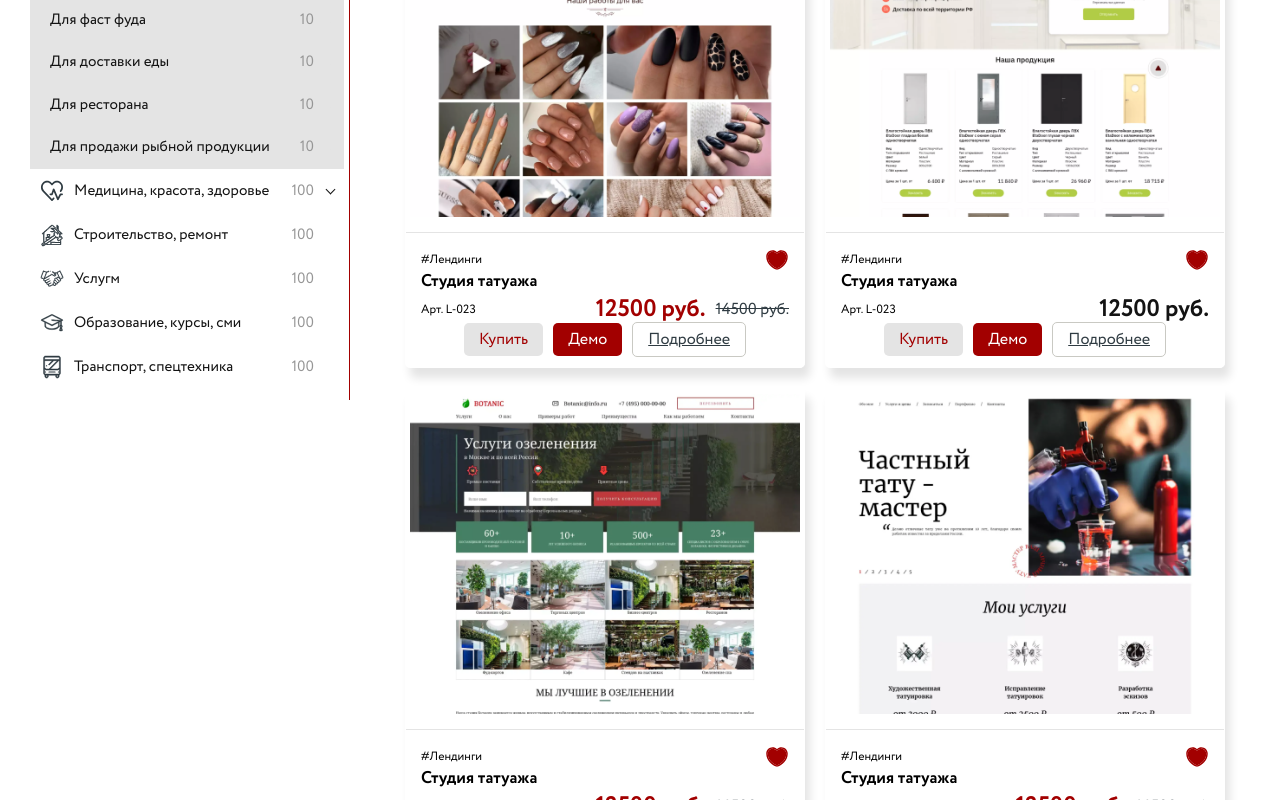
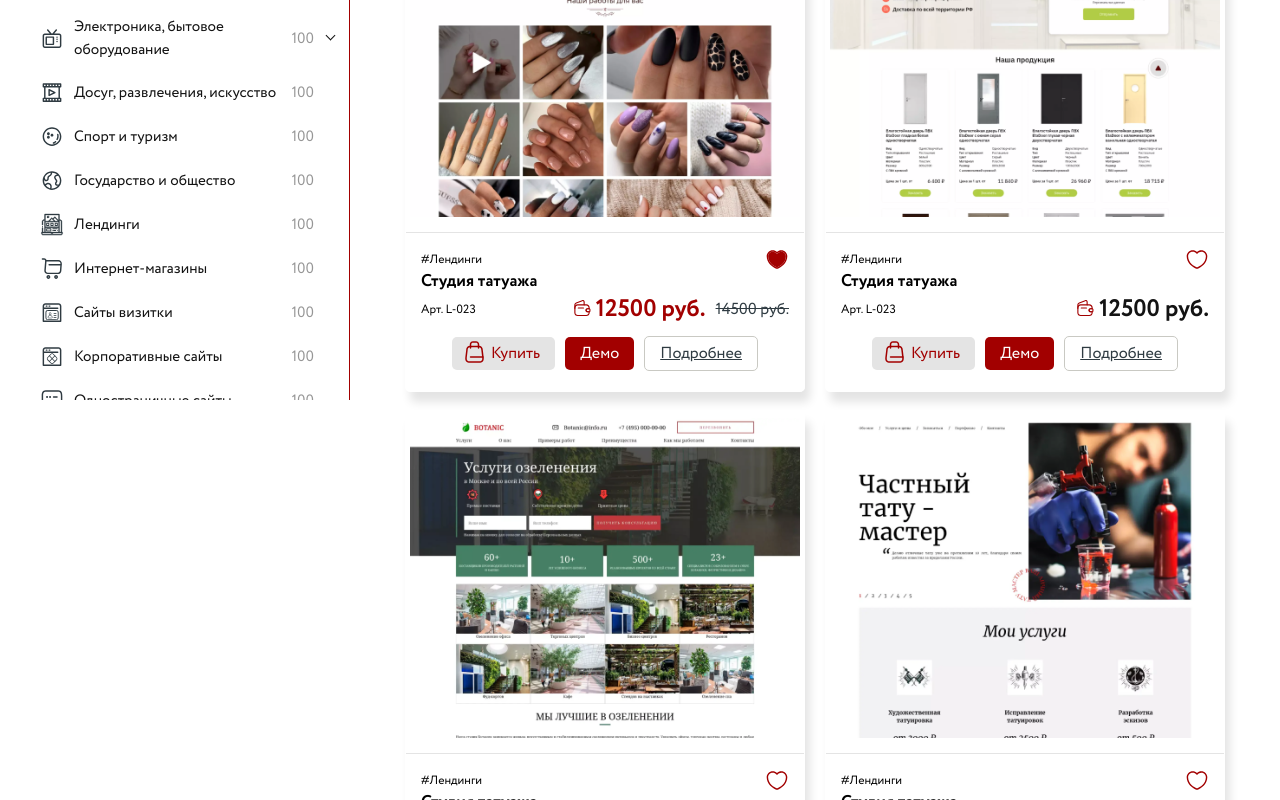
Before and after one commit to Artematrr/Ready-made-Solutions, a React (Vite) app: page / in a window 1280 px wide. Shown: the part 400-1200 px from the top of the page. Built offline with nearby package versions, Linux system fonts and the light colour scheme.

Commit message:
upd product section

```diff
--- a/src/screens/HomePage.jsx
+++ b/src/screens/HomePage.jsx
@@ -41,16 +41,11 @@ const HomePage = () => {
                 <div className='row'>
                   <div className='card-tag'>#Лендинги</div>
                   <div className='card-favourites'>
-                    <img
-                      src='img/icons/heart-full.svg'
-                      alt='favourites'
-                    />
+                    <i className='heart-full'></i>
                   </div>
                 </div>
                 <div className='row'>
-                  <div className='card-title'>
-                  Студия татуажа
-                  </div>
+                  <div className='card-title'>Студия татуажа </div>
                 </div>
               </div>
               <div className='card-bottom'>
@@ -84,16 +79,11 @@ const HomePage = () => {
                 <div className='row'>
                   <div className='card-tag'>#Лендинги</div>
                   <div className='card-favourites'>
-                    <img
-                      src='img/icons/heart-full.svg'
-                      alt='favourites'
-                    />
+                    <i className='heart-empty'></i>
                   </div>
                 </div>
                 <div className='row'>
-                  <div className='card-title'>
-                  Студия татуажа
-                  </div>
+                  <div className='card-title'>Студия татуажа</div>
                 </div>
               </div>
               <div className='card-bottom'>
@@ -126,16 +116,11 @@ const HomePage = () => {
                 <div className='row'>
                   <div className='card-tag'>#Лендинги</div>
                   <div className='card-favourites'>
-                    <img
-                      src='img/icons/heart-full.svg'
-                      alt='favourites'
-                    />
+                    <i className='heart-empty'></i>
                   </div>
                 </div>
                 <div className='row'>
-                  <div className='card-title'>
-                  Студия татуажа
-                  </div>
+                  <div className='card-title'>Студия татуажа</div>
                 </div>
               </div>
               <div className='card-bottom'>
@@ -169,16 +154,11 @@ const HomePage = () => {
                 <div className='row'>
                   <div className='card-tag'>#Лендинги</div>
                   <div className='card-favourites'>
-                    <img
-                      src='img/icons/heart-full.svg'
-                      alt='favourites'
-                    />
+                    <i className='heart-empty'></i>
                   </div>
                 </div>
                 <div className='row'>
-                  <div className='card-title'>
-                  Студия татуажа
-                  </div>
+                  <div className='card-title'>Студия татуажа</div>
                 </div>
               </div>
               <div className='card-bottom'>
@@ -212,16 +192,11 @@ const HomePage = () => {
                 <div className='row'>
                   <div className='card-tag'>#Лендинги</div>
                   <div className='card-favourites'>
-                    <img
-                      src='img/icons/heart-full.svg'
-                      alt='favourites'
-                    />
+                    <i className='heart-empty'></i>
                   </div>
                 </div>
                 <div className='row'>
-                  <div className='card-title'>
-                  Студия татуажа
-                  </div>
+                  <div className='card-title'>Студия татуажа</div>
                 </div>
               </div>
               <div className='card-bottom'>
@@ -255,16 +230,11 @@ const HomePage = () => {
                 <div className='row'>
                   <div className='card-tag'>#Лендинги</div>
                   <div className='card-favourites'>
-                    <img
-                      src='img/icons/heart-full.svg'
-                      alt='favourites'
-                    />
+                    <i className='heart-empty'></i>
                   </div>
                 </div>
                 <div className='row'>
-                  <div className='card-title'>
-                  Студия татуажа
-                  </div>
+                  <div className='card-title'>Студия татуажа</div>
                 </div>
               </div>
               <div className='card-bottom'>
@@ -289,8 +259,6 @@ const HomePage = () => {
               </div>
             </div>
           </div>
-
-
         </div>
       </div>
 
--- a/src/scripts.js
+++ b/src/scripts.js
@@ -1,7 +1,12 @@
 import $ from "jquery";
 
 $(document).ready(function () {
-  $('.level-1').click(function () {
+  $('.level-1 > a').click(function () {
     $(this).toggleClass('open')
   })
+
+  $('.card-favourites i').click(function () {
+    $(this).toggleClass('heart-full heart-empty')
+
 })
+})
--- a/src/styles.css
+++ b/src/styles.css
@@ -183,6 +183,17 @@ h1 {
 .section {
   padding-bottom: 15px;
 }
+i {
+  display: inline-block;
+  height: 24px;
+  width: 24px;
+}
+i.heart-full {
+  content: url('/public/img/icons/heart-full.svg');
+}
+i.heart-empty {
+  content: url('/public/img/icons/heart-empty.svg');
+}
 
 /* Sidebar */
 .sidebar-wrapper::-webkit-scrollbar {
@@ -248,7 +259,7 @@ h1 {
 .level-1 .level-2 {
   display: none;
 }
-.level-1.open .level-2 {
+.level-1:has(> a.open) .level-2 {
   display: block;
 }
 
@@ -768,12 +779,16 @@ h1 {
   height: 320px;
   overflow-y: auto;
 }
+.card-image:hover {
+  /* width: 100%; */
+  /* transition: 0.2 all ease; */
+}
 .card-image::-webkit-scrollbar {
   width: 4px;
 }
 .card-detail {
   display: flex;
-  padding: 0px 15px;
+  padding: 10px 15px;
   flex-direction: column;
   align-items: flex-start;
   /* gap: 15px; */
@@ -781,6 +796,8 @@ h1 {
   border-top: 1px solid var(--color-gray-light);
   padding-top: 15px;
   margin-block: 15px;
+  flex-grow: 1;
+  justify-content: space-between;
 }
 .card-top {
   width: 100%;
@@ -808,17 +825,30 @@ h1 {
   height: 24px;
   width: 24px;
 }
+.card-favourites i:hover{
+  opacity: 0.7;
+  cursor: pointer;
+}
 .card-price {
   gap: 10px;
-}
-.card-price:has(> .price-old) .price-new {
-  color: var(--color-red);
 }
 .price-new {
   color: var(--color-black);
   font-weight: 700;
   font-family: 'Circe Bold', 'Circe', Inter, system-ui, Arial, sans-serif;
   font-size: 24px;
+}
+.price-new::before{
+  content: url('/public/img/icons/wallet-outline.svg');
+  display: inline-block;
+  position: relative;
+  top: 2px;
+  right: 5px;
+  height: 18px;
+  width: 18px;
+}
+.card-price:has(> .price-old) .price-new {
+  color: var(--color-red);
 }
 .price-old {
   color: var(--color-dark);
@@ -830,14 +860,14 @@ h1 {
 .card-bottom > .row {
   width: 100%;
   justify-content: space-between;
+  margin-bottom: 5px;
 }
 .card-buttons {
   display: flex;
   flex-wrap: wrap;
   justify-content: center;
-  align-items: flex-start;
+  align-items: baseline;
   gap: 10px;
-  align-self: stretch;
 }
 .card-buttons a {
   border-radius: 5px;
@@ -846,10 +876,29 @@ h1 {
 .button-buy a {
   color: var(--color-red);
   background: var(--color-gray-light);
+  position: relative;
+}
+.button-buy a::before {
+  content: url('/public/img/icons/shopping-bag-red.svg');
+  display: inline-block;
+  position: relative;
+  top: 7px;
+  left: -5px;
+  width: 24px;
+  height: 24px;
 }
 .button-buy a:hover {
   color: var(--color-white);
   background: var(--color-red);
+}
+.button-buy a:hover:before {
+  content: url('/public/img/icons/shopping-bag-white.svg');
+  display: inline-block;
+  position: relative;
+  top: 7px;
+  left: -5px;
+  width: 24px;
+  height: 24px;
 }
 .button-demo a {
   color: var(--color-white);
```
Also changed, not shown: public/img/icons/shopping-bag-red.svg (added), public/img/icons/shopping-bag-white.svg (added).
